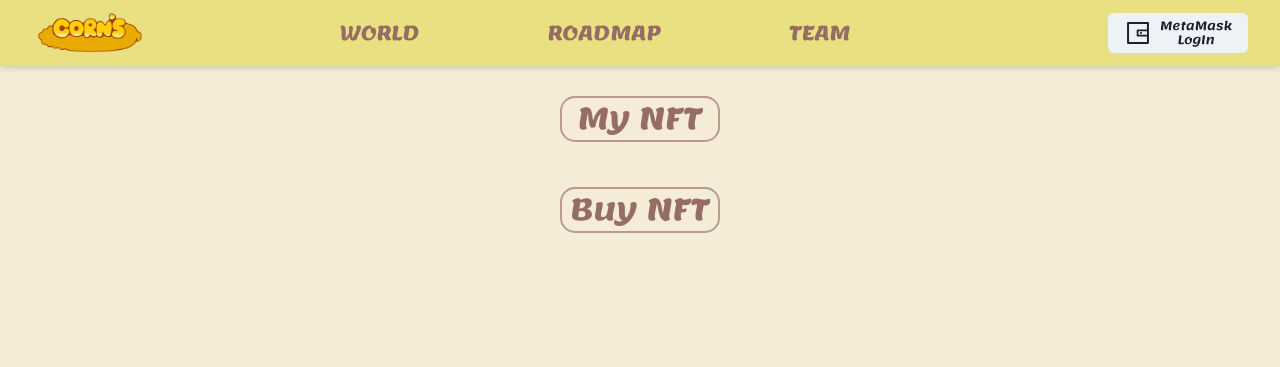
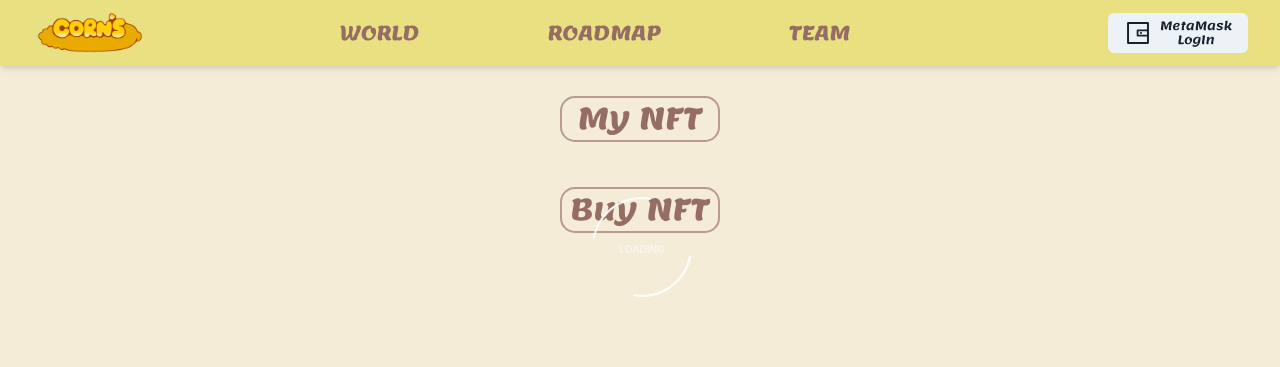
Before and after one commit to developerDoor/Project_CORNS_NFT, a Next.js app in the folder dapp/: page /my-nft in a window 1280 px wide. Shown: the top 367 px of the page. Built offline with nearby package versions, Linux system fonts and the light colour scheme.

Commit message:
로딩 창 구현

```diff
--- a/dapp/pages/my-nft/index.tsx
+++ b/dapp/pages/my-nft/index.tsx
@@ -43,9 +43,19 @@ const MyNft: NextPage = () => {
         <div className={"contents_title"} style={{ fontSize : "30px", fontWeight:"bold"}}>My NFT</div>
       </div>
       <Grid templateColumns="repeat(4, 1fr)" gap={8}>
-        {nftTokenIds?.map((v, i) => {
+        {nftTokenIds ? nftTokenIds.map((v, i) => {
           return <NftCard key={i} tokenId={v} />;
-        })}
+        }) : <div className="loading-container" style={{
+          position: "absolute"
+        }}>
+          <div className="loading"></div>
+          <div id="loading-text">loading</div>
+        </div>}
+            {/*[1,2,3,4,5,6,7,8].map((i)=> {*/}
+            {/*return <NftCard key={i} tokenId={`${i}`}/>})}*/}
+        {/*{nftTokenIds?.map((v, i) => {*/}
+        {/*  return <NftCard key={i} tokenId={v} />;*/}
+        {/*})}*/}
       </Grid>
       <div style={{
         height: "30px"
--- a/dapp/public/static/fonts/style.css
+++ b/dapp/public/static/fonts/style.css
@@ -46,3 +46,131 @@ button {
 #metaMenu {
     font-family: 'AppleSDGothicNeoM';
 }
+
+#link {color: #E45635;display:block;font: 12px "Helvetica Neue", Helvetica, Arial, sans-serif;text-align:center; text-decoration: none;}
+#link:hover {color: #CCCCCC}
+
+#link, #link:hover {-webkit-transition: color 0.5s ease-out;-moz-transition: color 0.5s ease-out;-ms-transition: color 0.5s ease-out;-o-transition: color 0.5s ease-out;transition: color 0.5s ease-out;}
+
+/** BEGIN CSS **/
+body {background: #333333;}
+@keyframes rotate-loading {
+    0%  {transform: rotate(0deg);-ms-transform: rotate(0deg); -webkit-transform: rotate(0deg); -o-transform: rotate(0deg); -moz-transform: rotate(0deg);}
+    100% {transform: rotate(360deg);-ms-transform: rotate(360deg); -webkit-transform: rotate(360deg); -o-transform: rotate(360deg); -moz-transform: rotate(360deg);}
+}
+
+@-moz-keyframes rotate-loading {
+    0%  {transform: rotate(0deg);-ms-transform: rotate(0deg); -webkit-transform: rotate(0deg); -o-transform: rotate(0deg); -moz-transform: rotate(0deg);}
+    100% {transform: rotate(360deg);-ms-transform: rotate(360deg); -webkit-transform: rotate(360deg); -o-transform: rotate(360deg); -moz-transform: rotate(360deg);}
+}
+
+@-webkit-keyframes rotate-loading {
+    0%  {transform: rotate(0deg);-ms-transform: rotate(0deg); -webkit-transform: rotate(0deg); -o-transform: rotate(0deg); -moz-transform: rotate(0deg);}
+    100% {transform: rotate(360deg);-ms-transform: rotate(360deg); -webkit-transform: rotate(360deg); -o-transform: rotate(360deg); -moz-transform: rotate(360deg);}
+}
+
+@-o-keyframes rotate-loading {
+    0%  {transform: rotate(0deg);-ms-transform: rotate(0deg); -webkit-transform: rotate(0deg); -o-transform: rotate(0deg); -moz-transform: rotate(0deg);}
+    100% {transform: rotate(360deg);-ms-transform: rotate(360deg); -webkit-transform: rotate(360deg); -o-transform: rotate(360deg); -moz-transform: rotate(360deg);}
+}
+
+@keyframes rotate-loading {
+    0%  {transform: rotate(0deg);-ms-transform: rotate(0deg); -webkit-transform: rotate(0deg); -o-transform: rotate(0deg); -moz-transform: rotate(0deg);}
+    100% {transform: rotate(360deg);-ms-transform: rotate(360deg); -webkit-transform: rotate(360deg); -o-transform: rotate(360deg); -moz-transform: rotate(360deg);}
+}
+
+@-moz-keyframes rotate-loading {
+    0%  {transform: rotate(0deg);-ms-transform: rotate(0deg); -webkit-transform: rotate(0deg); -o-transform: rotate(0deg); -moz-transform: rotate(0deg);}
+    100% {transform: rotate(360deg);-ms-transform: rotate(360deg); -webkit-transform: rotate(360deg); -o-transform: rotate(360deg); -moz-transform: rotate(360deg);}
+}
+
+@-webkit-keyframes rotate-loading {
+    0%  {transform: rotate(0deg);-ms-transform: rotate(0deg); -webkit-transform: rotate(0deg); -o-transform: rotate(0deg); -moz-transform: rotate(0deg);}
+    100% {transform: rotate(360deg);-ms-transform: rotate(360deg); -webkit-transform: rotate(360deg); -o-transform: rotate(360deg); -moz-transform: rotate(360deg);}
+}
+
+@-o-keyframes rotate-loading {
+    0%  {transform: rotate(0deg);-ms-transform: rotate(0deg); -webkit-transform: rotate(0deg); -o-transform: rotate(0deg); -moz-transform: rotate(0deg);}
+    100% {transform: rotate(360deg);-ms-transform: rotate(360deg); -webkit-transform: rotate(360deg); -o-transform: rotate(360deg); -moz-transform: rotate(360deg);}
+}
+
+@keyframes loading-text-opacity {
+    0%  {opacity: 0}
+    20% {opacity: 0}
+    50% {opacity: 1}
+    100%{opacity: 0}
+}
+
+@-moz-keyframes loading-text-opacity {
+    0%  {opacity: 0}
+    20% {opacity: 0}
+    50% {opacity: 1}
+    100%{opacity: 0}
+}
+
+@-webkit-keyframes loading-text-opacity {
+    0%  {opacity: 0}
+    20% {opacity: 0}
+    50% {opacity: 1}
+    100%{opacity: 0}
+}
+
+@-o-keyframes loading-text-opacity {
+    0%  {opacity: 0}
+    20% {opacity: 0}
+    50% {opacity: 1}
+    100%{opacity: 0}
+}
+.loading-container,
+.loading {
+    height: 100px;
+    position: relative;
+    width: 100px;
+    border-radius: 100%;
+}
+
+
+.loading-container { margin: 40px auto }
+
+.loading {
+    border: 2px solid transparent;
+    border-color: transparent #fff transparent #FFF;
+    -moz-animation: rotate-loading 1.5s linear 0s infinite normal;
+    -moz-transform-origin: 50% 50%;
+    -o-animation: rotate-loading 1.5s linear 0s infinite normal;
+    -o-transform-origin: 50% 50%;
+    -webkit-animation: rotate-loading 1.5s linear 0s infinite normal;
+    -webkit-transform-origin: 50% 50%;
+    animation: rotate-loading 1.5s linear 0s infinite normal;
+    transform-origin: 50% 50%;
+}
+
+.loading-container:hover .loading {
+    border-color: transparent #E45635 transparent #E45635;
+}
+.loading-container:hover .loading,
+.loading-container .loading {
+    -webkit-transition: all 0.5s ease-in-out;
+    -moz-transition: all 0.5s ease-in-out;
+    -ms-transition: all 0.5s ease-in-out;
+    -o-transition: all 0.5s ease-in-out;
+    transition: all 0.5s ease-in-out;
+}
+
+#loading-text {
+    -moz-animation: loading-text-opacity 2s linear 0s infinite normal;
+    -o-animation: loading-text-opacity 2s linear 0s infinite normal;
+    -webkit-animation: loading-text-opacity 2s linear 0s infinite normal;
+    animation: loading-text-opacity 2s linear 0s infinite normal;
+    color: #ffffff;
+    font-family: "Helvetica Neue, "Helvetica", ""arial";
+    font-size: 10px;
+    font-weight: bold;
+    margin-top: 45px;
+    opacity: 0;
+    position: absolute;
+    text-align: center;
+    text-transform: uppercase;
+    top: 0;
+    width: 100px;
+}
```
